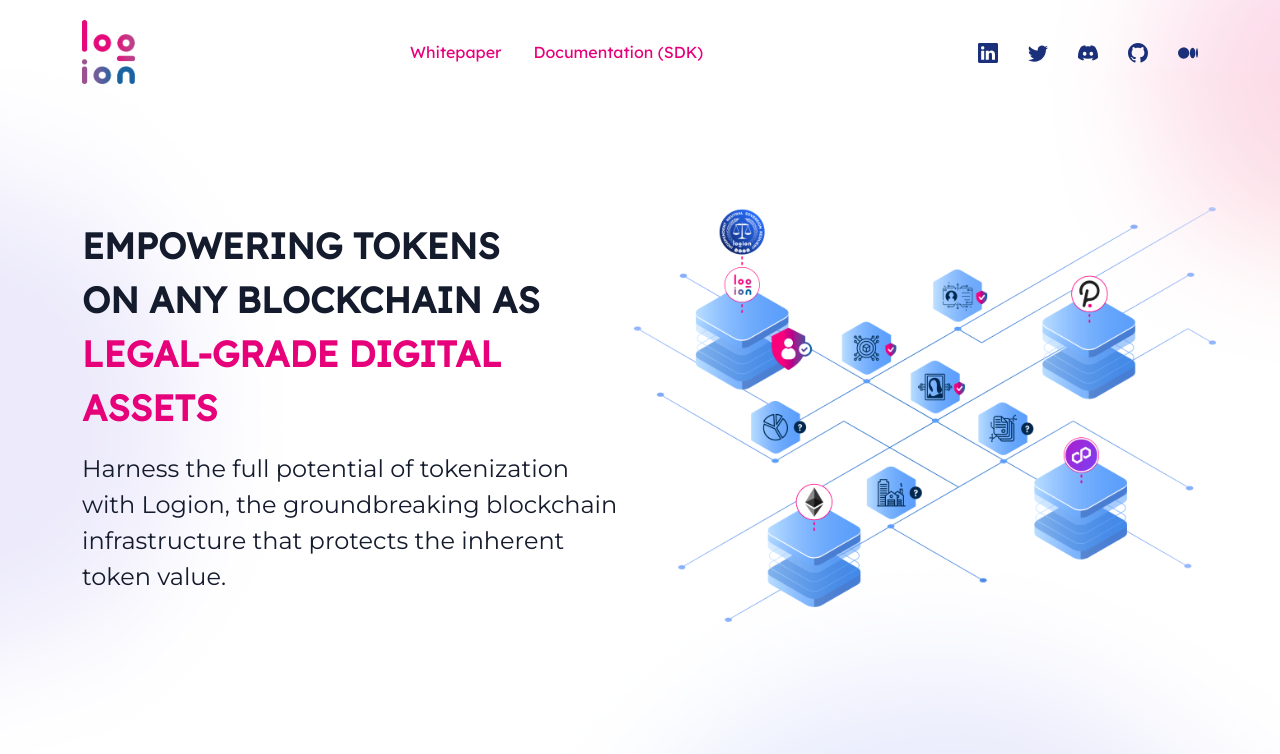
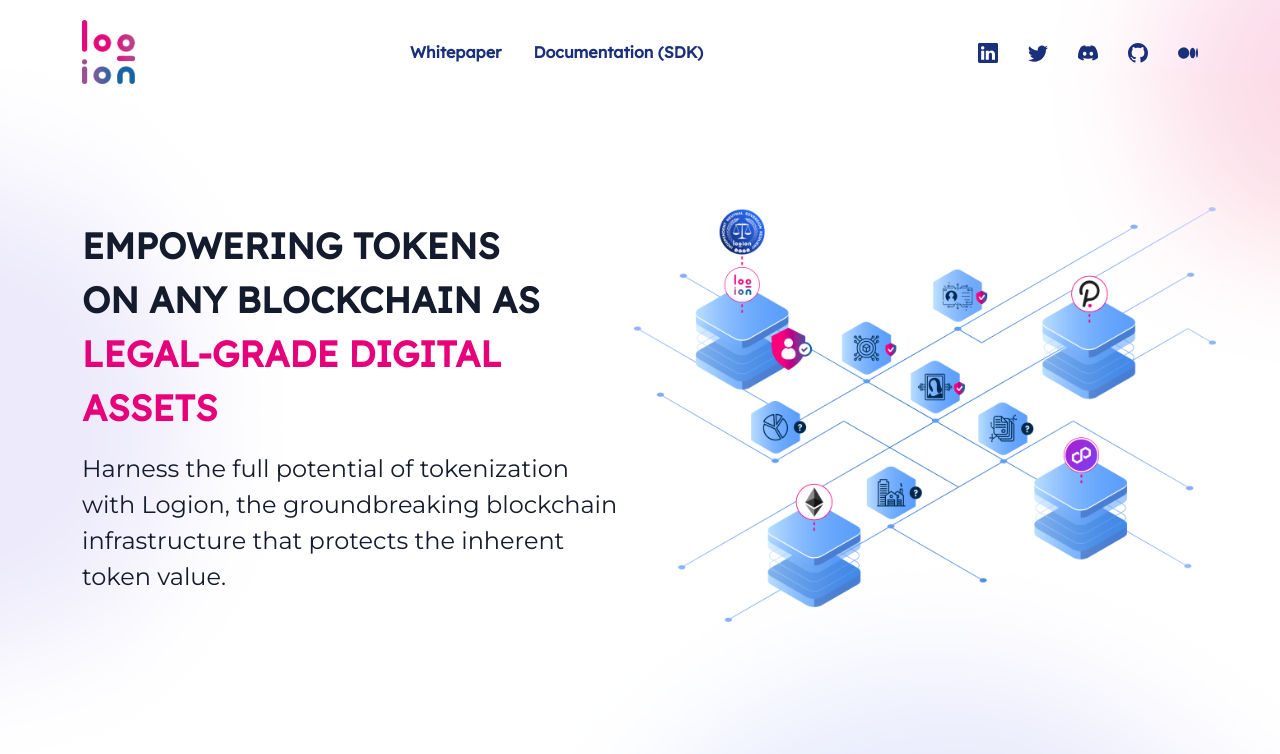
Before and after one commit to logion-network/logion-web-site, a React (Create React App) app: page / in a window 1280 px wide. Shown: the top 754 px of the page. Built offline with nearby package versions, Linux system fonts and the light colour scheme.

Commit message:
Update Menu.css

```diff
--- a/src/components/Menu.css
+++ b/src/components/Menu.css
@@ -25,8 +25,9 @@
 
 .Menu a {
     text-decoration: none;
+    font-weight: bold;
     display: inline-block;
-    color: var(--color2-color);
+    color: var(--color1-color);
 }
 
 .Menu a:hover {
```
